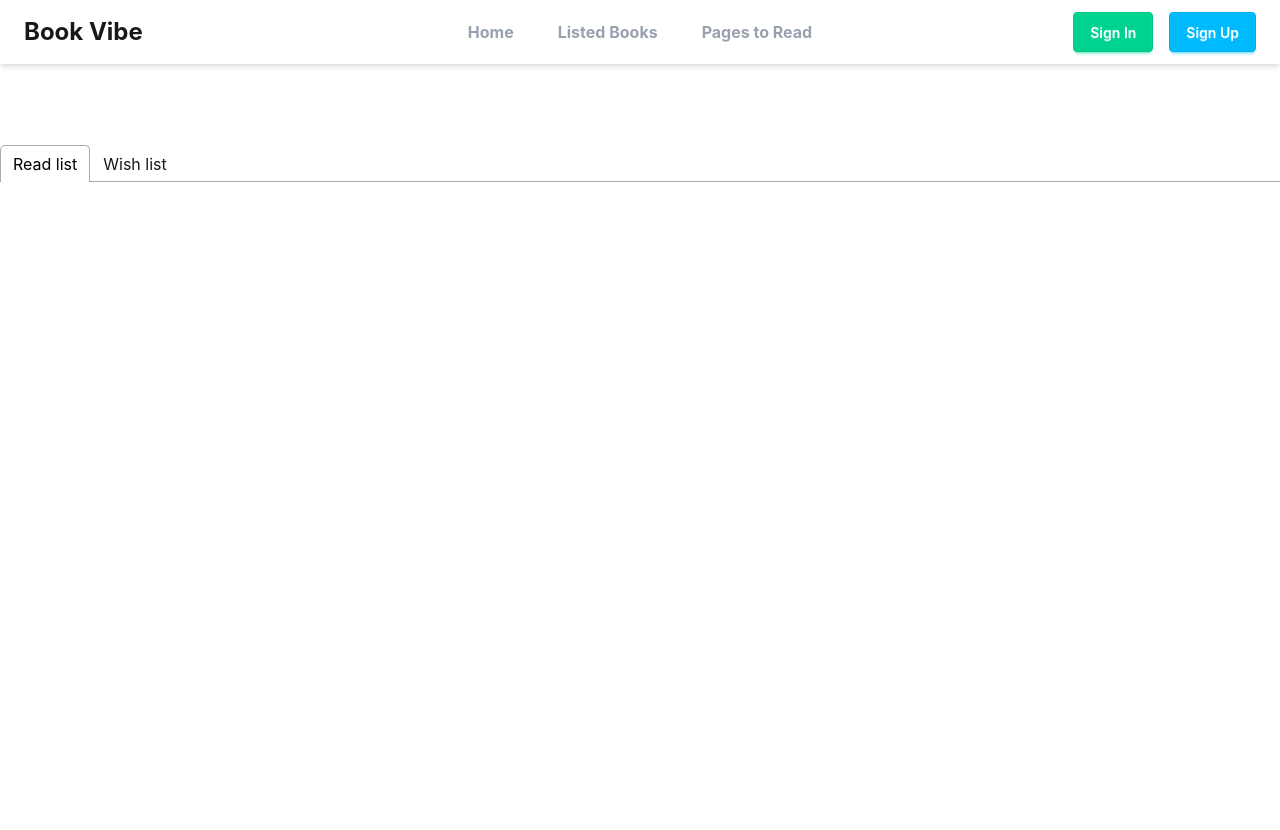
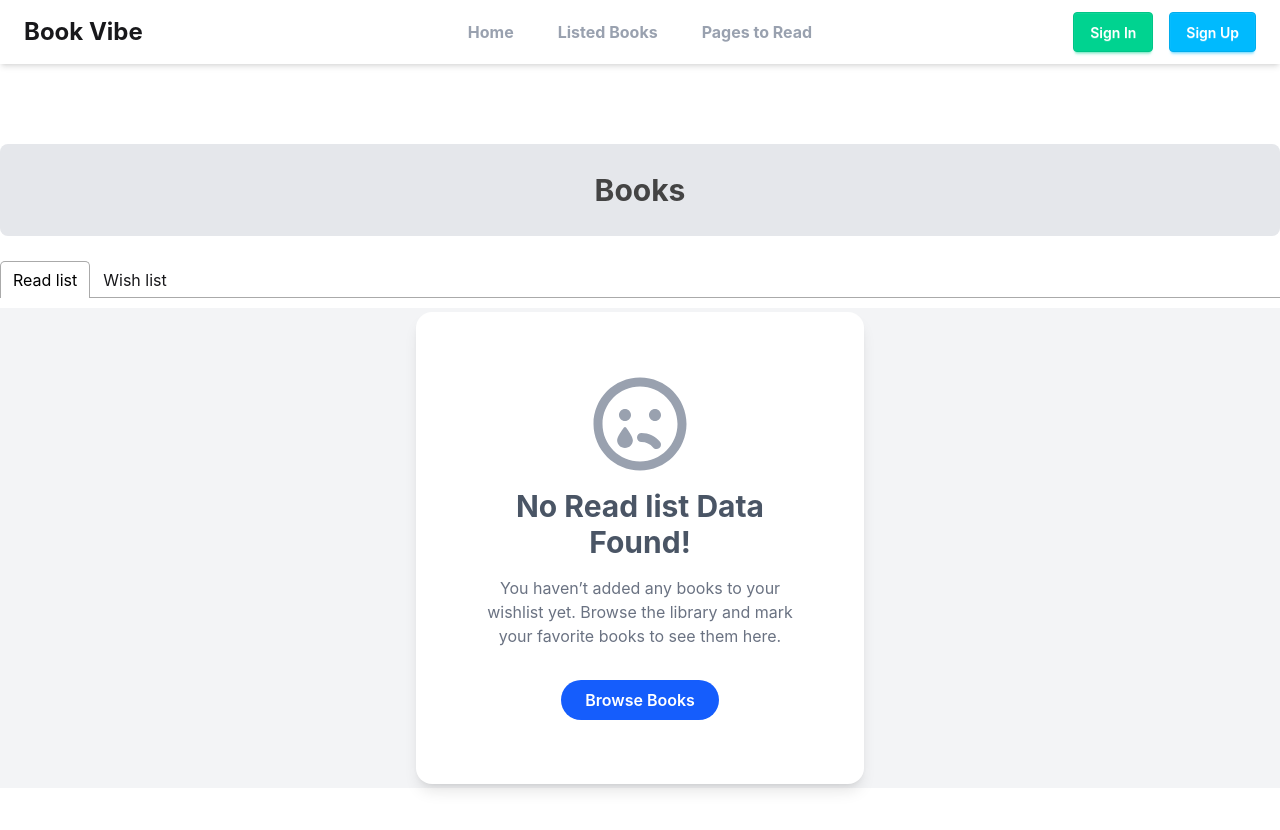
Before and after one commit to ShafiulTuhin/Book-vibe, a React (Vite) app: page /books in a window 1280 px wide. Shown: the top 830 px of the page. Before the commit the page ends 800 px from the top, so only its background shows below. Built offline with nearby package versions, Linux system fonts and the light colour scheme.

Commit message:
commit for no data state

```diff
--- a/package.json
+++ b/package.json
@@ -14,6 +14,7 @@
     "daisyui": "^5.5.19",
     "react": "^19.2.4",
     "react-dom": "^19.2.4",
+    "react-icons": "^5.6.0",
     "react-router": "^7.14.0",
     "react-tabs": "^6.1.1",
     "react-toastify": "^11.0.5",
--- a/src/component/Books/Books.jsx
+++ b/src/component/Books/Books.jsx
@@ -6,6 +6,9 @@ import Wishlist from "../ListedBooks/Wishlist.jsx";
 const Books = () => {
   return (
     <div className="max-w-[1320px] mx-auto lg:py-20 py-10">
+      <h2 className="bg-gray-200 text-3xl text-[#444444] font-bold text-center py-7 mb-6 rounded-lg">
+        Books
+      </h2>
       <Tabs>
         <TabList>
           <Tab>Read list</Tab>
--- a/src/component/Homepage/AllBooks.jsx
+++ b/src/component/Homepage/AllBooks.jsx
@@ -9,7 +9,9 @@ const AllBooks = () => {
 
   return (
     <div className="lg:py-20 py-10 ">
-      <h2 className="text-center font-bold text-3xl mb-10">Books</h2>
+      <h2 className="bg-gray-200 text-3xl text-[#444444] font-bold text-center py-7 mb-6 rounded-lg">
+        Books
+      </h2>
       <div className="grid lg:grid-cols-3 md:grid-cols-1 grid-cols-1 gap-4">
         {books.map((book) => (
           <Link
--- a/src/component/ListedBooks/ReadList.jsx
+++ b/src/component/ListedBooks/ReadList.jsx
@@ -1,14 +1,41 @@
 import { useContext } from "react";
 import { BookContext } from "../../context/BookContext";
+import { FaRegSadTear } from "react-icons/fa";
+import { useNavigate } from "react-router";
 
 const ReadList = () => {
-  const { markBooks } = useContext(BookContext);
-  console.log(markBooks);
+  const { readLists } = useContext(BookContext);
+  const navigate = useNavigate();
+  const backToBooks = () => {
+    navigate("/");
+  };
+  if (readLists.length === 0) {
+    return (
+      <div className="flex flex-col items-center justify-center min-h-[60vh] bg-gray-100 px-4 text-center">
+        <div className="bg-white rounded-2xl shadow-lg p-10 md:p-16 max-w-md w-full flex flex-col items-center gap-4">
+          <FaRegSadTear className="text-6xl md:text-8xl text-gray-400" />
+          <h2 className="font-bold text-gray-600 text-2xl md:text-3xl">
+            No Read list Data Found!
+          </h2>
+          <p className="text-gray-500 text-sm md:text-base">
+            You haven’t added any books to your wishlist yet. Browse the library
+            and mark your favorite books to see them here.
+          </p>
+          <button
+            onClick={backToBooks}
+            className="cursor-pointer mt-4 bg-blue-600 hover:bg-blue-700 text-white font-semibold py-2 px-6 rounded-full transition-all duration-300"
+          >
+            Browse Books
+          </button>
+        </div>
+      </div>
+    );
+  }
 
   return (
     <div className="lg:px-0 px-4">
       <div className="flex flex-col items-center gap-4 px-4">
-        {markBooks.map((book) => (
+        {readLists.map((book) => (
           <div
             key={book.bookId}
             className="w-full max-w-[1320px] h-[280px] p-4 flex flex-col md:flex-row gap-4 md:gap-6 rounded-xl shadow-lg bg-white"
@@ -24,7 +51,7 @@ const ReadList = () => {
 
             {/* Right: Book Info */}
             <div className="flex flex-col justify-between w-full">
-              <div className="space-y-1">
+              <div className="space-y-3">
                 <h2 className="text-xl md:text-2xl font-bold">
                   {book.bookName}
                 </h2>
--- a/src/component/ListedBooks/Wishlist.jsx
+++ b/src/component/ListedBooks/Wishlist.jsx
@@ -1,9 +1,37 @@
 import { useContext } from "react";
 import { BookContext } from "../../context/BookContext";
+import { FaRegSadTear } from "react-icons/fa";
+import { useNavigate } from "react-router";
 
 const Wishlist = () => {
   const { wishLists } = useContext(BookContext);
-  console.log(wishLists);
+  const navigate = useNavigate();
+  const backToBooks = () => {
+    navigate("/");
+  };
+
+  if (wishLists.length === 0) {
+    return (
+      <div className="flex flex-col items-center justify-center min-h-[60vh] bg-gray-100 px-4 text-center">
+        <div className="bg-white rounded-2xl shadow-lg p-10 md:p-16 max-w-md w-full flex flex-col items-center gap-4">
+          <FaRegSadTear className="text-6xl md:text-8xl text-gray-400" />
+          <h2 className="font-bold text-gray-600 text-2xl md:text-3xl">
+            No Wishlist Data Found!
+          </h2>
+          <p className="text-gray-500 text-sm md:text-base">
+            You haven’t added any books to your wishlist yet. Browse the library
+            and mark your favorite books to see them here.
+          </p>
+          <button
+            onClick={backToBooks}
+            className="cursor-pointer mt-4 bg-blue-600 hover:bg-blue-700 text-white font-semibold py-2 px-6 rounded-full transition-all duration-300"
+          >
+            Browse Books
+          </button>
+        </div>
+      </div>
+    );
+  }
 
   return (
     <div className="lg:px-0 px-4">
@@ -24,7 +52,7 @@ const Wishlist = () => {
 
             {/* Right: Book Info */}
             <div className="flex flex-col justify-between w-full">
-              <div className="space-y-1">
+              <div className="space-y-3">
                 <h2 className="text-xl md:text-2xl font-bold">
                   {book.bookName}
                 </h2>
--- a/src/context/BookContext.jsx
+++ b/src/context/BookContext.jsx
@@ -4,16 +4,16 @@ import { toast } from "react-toastify";
 export const BookContext = createContext();
 
 const BookProvider = ({ children }) => {
-  const [markBooks, setMarkBooks] = useState([]);
+  const [readLists, setReadLists] = useState([]);
   const [wishLists, setWishLists] = useState([]);
 
   //   Marked as read function
   const handleMarkedBook = (marked) => {
-    const findMarkedBook = markBooks.find(
+    const findMarkedBook = readLists.find(
       (book) => book.bookId == marked.bookId,
     );
     if (!findMarkedBook) {
-      setMarkBooks([...markBooks, marked]);
+      setReadLists([...readLists, marked]);
       toast.success(`${marked.bookName} added to mark list`);
     } else {
       toast.error(`${marked.bookName} The book is already added`);
@@ -21,7 +21,7 @@ const BookProvider = ({ children }) => {
   };
   //   Wishlist function
   const handleWIshedList = (marked) => {
-    const isReadList = markBooks.find((book) => book.bookId === marked.bookId);
+    const isReadList = readLists.find((book) => book.bookId === marked.bookId);
     if (isReadList) {
       toast.error(`${marked.bookName} is already in mark list`);
       return;
@@ -37,8 +37,8 @@ const BookProvider = ({ children }) => {
     }
   };
   const props = {
-    markBooks,
-    setMarkBooks,
+    readLists,
+    setReadLists,
     handleMarkedBook,
     wishLists,
     setWishLists,
```
Also changed, not shown: 1 other file (tests, documents, lock files or other folders).
